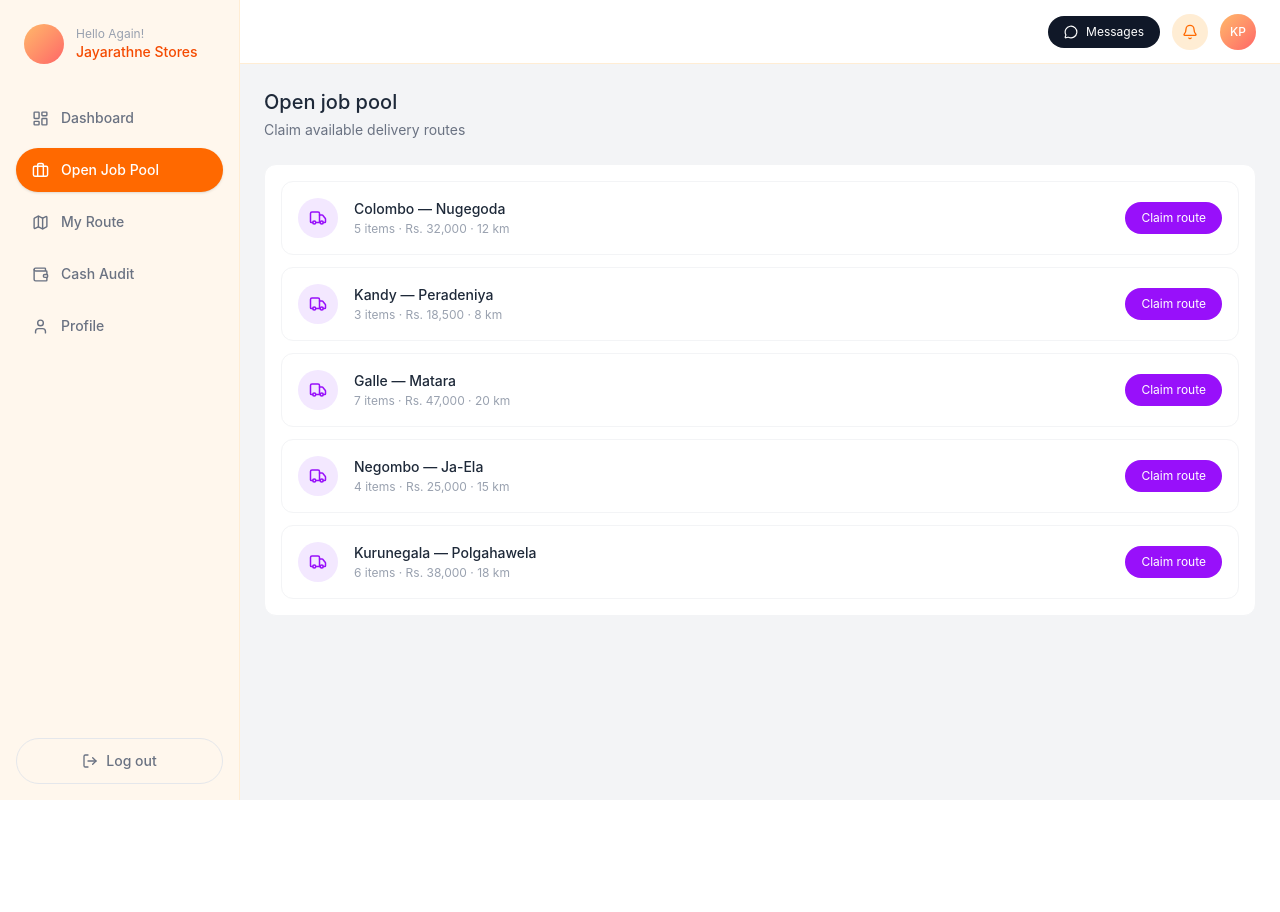
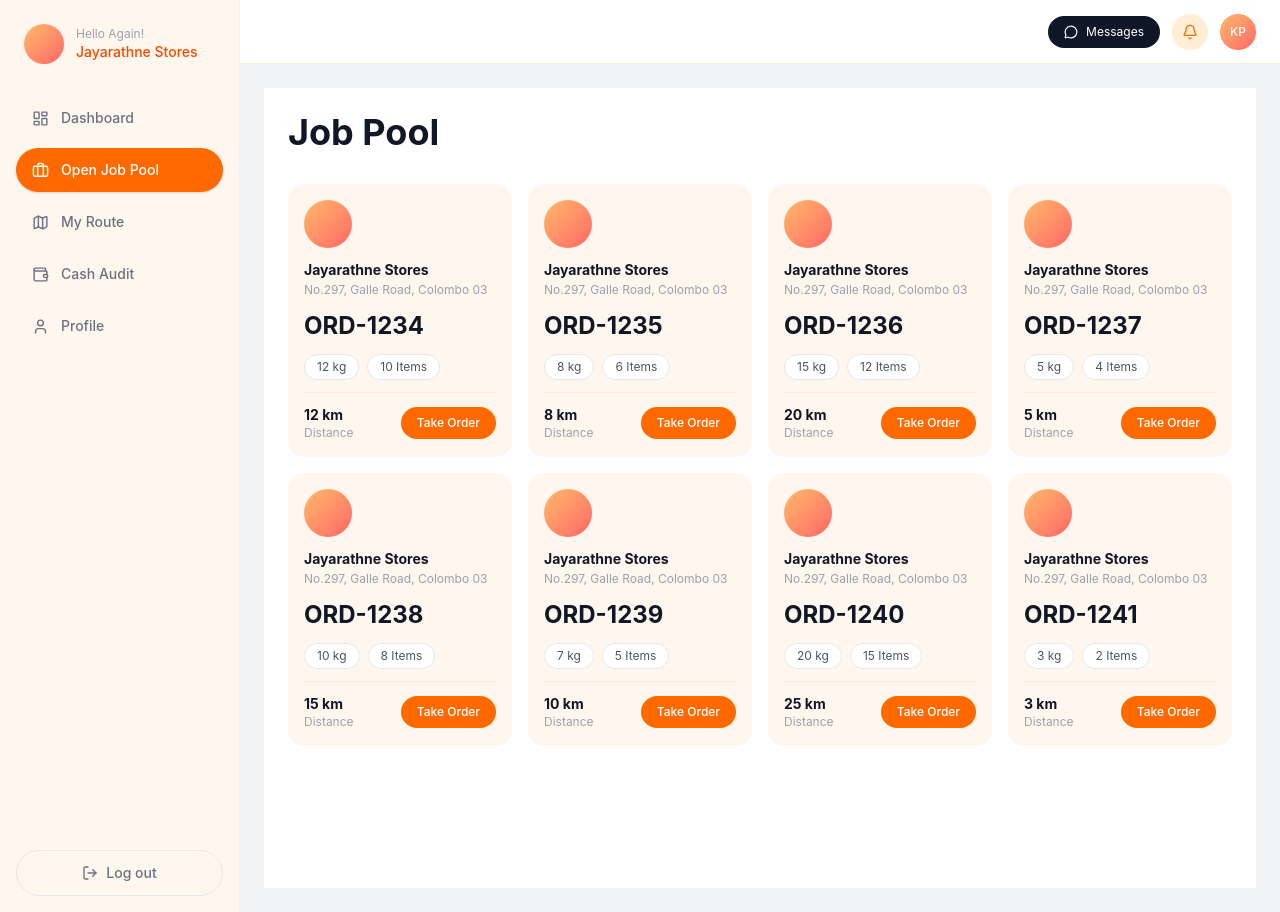
Before and after one commit to AsanJayarathne/fmcg-vendora, a React (Vite) app in the folder driver-frontend/: page /jobpool in a window 1280 px wide. Before the commit the page ends 800 px from the top, so only its background shows below. Built offline with nearby package versions, Linux system fonts and the light colour scheme.

Commit message:
Update Job Pool page with Figma design and reusable JobCard component

```diff
--- a/driver-frontend/src/components/JobCard.jsx
+++ b/driver-frontend/src/components/JobCard.jsx
@@ -1,34 +1,52 @@
-import { Truck, CheckCircle } from 'lucide-react';
+function JobCard({ job, onClaim }) {
+  return (
+    <div className="bg-orange-50 rounded-2xl p-4 flex flex-col gap-3">
 
-function JobCard({ route, items, amount, distance, status, onClaim }) {
-  return (
-    <div className="flex items-center justify-between p-4 rounded-xl border border-gray-100 hover:border-purple-200 hover:bg-purple-50 transition-all">
-      <div className="flex items-center gap-4">
-        <div className="w-10 h-10 rounded-full bg-purple-100 flex items-center justify-center">
-          <Truck size={18} className="text-purple-600" />
-        </div>
-        <div>
-          <div className="text-sm font-medium text-gray-800">{route}</div>
-          <div className="text-xs text-gray-400 mt-0.5">
-            {items} items · {amount}{distance ? ` · ${distance}` : ''}
-          </div>
-        </div>
+      {/* Avatar */}
+      <div className="w-12 h-12 rounded-full bg-gradient-to-br from-orange-300 to-red-400" />
+
+      {/* Store Info */}
+      <div>
+        <div className="text-sm font-bold text-gray-900">{job.store}</div>
+        <div className="text-xs text-gray-400 mt-0.5">{job.address}</div>
       </div>
 
-      <div className="flex items-center gap-3">
-        {status === 'Available' ? (
+      {/* Order ID */}
+      <div className="text-2xl font-bold text-gray-900">{job.orderId}</div>
+
+      {/* Weight and Items pills */}
+      <div className="flex items-center gap-2">
+        <span className="text-xs px-3 py-1 rounded-full border border-gray-200 bg-white text-gray-600">
+          {job.weight}
+        </span>
+        <span className="text-xs px-3 py-1 rounded-full border border-gray-200 bg-white text-gray-600">
+          {job.items}
+        </span>
+      </div>
+
+      {/* Divider */}
+      <div className="border-t border-orange-100" />
+
+      {/* Distance and Button */}
+      <div className="flex items-center justify-between">
+        <div>
+          <div className="text-sm font-bold text-gray-900">{job.distance}</div>
+          <div className="text-xs text-gray-400">Distance</div>
+        </div>
+        {job.status === 'Available' ? (
           <button
             onClick={onClaim}
-            className="text-xs px-4 py-2 rounded-full bg-purple-600 text-white hover:bg-purple-700 transition-all"
+            className="text-xs px-4 py-2 rounded-full bg-orange-500 text-white hover:bg-orange-600 transition-all font-medium"
           >
-            Claim route
+            Take Order
           </button>
         ) : (
-          <span className="text-xs px-4 py-2 rounded-full bg-green-100 text-green-700 flex items-center gap-1.5">
-            <CheckCircle size={13} /> Claimed
+          <span className="text-xs px-4 py-2 rounded-full bg-green-100 text-green-700 font-medium">
+            Claimed ✓
           </span>
         )}
       </div>
+
     </div>
   );
 }
--- a/driver-frontend/src/pages/Dashboard.jsx
+++ b/driver-frontend/src/pages/Dashboard.jsx
@@ -72,26 +72,26 @@ function Dashboard() {
                 </div>
               </div>
 
-              {/* Payment Type */}
+             {/* Payment Type */}
               <div className="w-36">
-                <div className="text-xs text-gray-400 mb-0.5">Payment Type</div>
-                <div className="text-xs text-orange-500 font-medium">{item.paymentType}</div>
+                <div className="text-xs font-semibold text-gray-900 mb-0.5">Payment Type</div>
+                <div className="text-xs text-gray-400">{item.paymentType}</div>
               </div>
 
               {/* Status */}
               <div className="w-28">
-                <div className="text-xs text-gray-400 mb-0.5">Status</div>
-                <div className="text-xs text-orange-500 font-medium">{item.status}</div>
+                <div className="text-xs font-semibold text-gray-900 mb-0.5">Status</div>
+                <div className="text-xs text-gray-400">{item.status}</div>
               </div>
 
               {/* Amount */}
               <div className="w-28">
-                <div className="text-xs text-gray-400 mb-0.5">Amount</div>
-                <div className="text-xs text-orange-500 font-medium">{item.amount}</div>
+                <div className="text-xs font-semibold text-gray-900 mb-0.5">Amount</div>
+                <div className="text-xs text-gray-400">{item.amount}</div>
               </div>
 
               {/* Download Button */}
-              <button className="flex items-center gap-2 text-xs px-4 py-2 rounded-full border border-orange-400 text-orange-500 hover:bg-orange-100 transition-all">
+              <button className="flex items-center gap-2 text-xs px-4 py-2 rounded-full border border-blue-500 text-blue-500 hover:bg-blue-50 transition-all">
                 <Download size={13} />
                 Download Invoice
               </button>
--- a/driver-frontend/src/pages/JobPool.jsx
+++ b/driver-frontend/src/pages/JobPool.jsx
@@ -1,14 +1,16 @@
 import { useState } from 'react';
 import JobCard from '../components/JobCard';
 
-
 function JobPool() {
   const [jobs, setJobs] = useState([
-    { id: 1, route: 'Colombo — Nugegoda', items: 5, amount: 'Rs. 32,000', distance: '12 km', status: 'Available' },
-    { id: 2, route: 'Kandy — Peradeniya', items: 3, amount: 'Rs. 18,500', distance: '8 km', status: 'Available' },
-    { id: 3, route: 'Galle — Matara', items: 7, amount: 'Rs. 47,000', distance: '20 km', status: 'Available' },
-    { id: 4, route: 'Negombo — Ja-Ela', items: 4, amount: 'Rs. 25,000', distance: '15 km', status: 'Available' },
-    { id: 5, route: 'Kurunegala — Polgahawela', items: 6, amount: 'Rs. 38,000', distance: '18 km', status: 'Available' },
+    { id: 1, orderId: 'ORD-1234', store: 'Jayarathne Stores', address: 'No.297, Galle Road, Colombo 03', weight: '12 kg', items: '10 Items', distance: '12 km', status: 'Available' },
+    { id: 2, orderId: 'ORD-1235', store: 'Jayarathne Stores', address: 'No.297, Galle Road, Colombo 03', weight: '8 kg', items: '6 Items', distance: '8 km', status: 'Available' },
+    { id: 3, orderId: 'ORD-1236', store: 'Jayarathne Stores', address: 'No.297, Galle Road, Colombo 03', weight: '15 kg', items: '12 Items', distance: '20 km', status: 'Available' },
+    { id: 4, orderId: 'ORD-1237', store: 'Jayarathne Stores', address: 'No.297, Galle Road, Colombo 03', weight: '5 kg', items: '4 Items', distance: '5 km', status: 'Available' },
+    { id: 5, orderId: 'ORD-1238', store: 'Jayarathne Stores', address: 'No.297, Galle Road, Colombo 03', weight: '10 kg', items: '8 Items', distance: '15 km', status: 'Available' },
+    { id: 6, orderId: 'ORD-1239', store: 'Jayarathne Stores', address: 'No.297, Galle Road, Colombo 03', weight: '7 kg', items: '5 Items', distance: '10 km', status: 'Available' },
+    { id: 7, orderId: 'ORD-1240', store: 'Jayarathne Stores', address: 'No.297, Galle Road, Colombo 03', weight: '20 kg', items: '15 Items', distance: '25 km', status: 'Available' },
+    { id: 8, orderId: 'ORD-1241', store: 'Jayarathne Stores', address: 'No.297, Galle Road, Colombo 03', weight: '3 kg', items: '2 Items', distance: '3 km', status: 'Available' },
   ]);
 
   const claimJob = (id) => {
@@ -18,28 +20,19 @@ function JobPool() {
   };
 
   return (
-    <div>
-      {/* Header */}
-      <div className="mb-6">
-        <h2 className="text-xl font-medium text-gray-800">Open job pool</h2>
-        <p className="text-sm text-gray-500 mt-1">Claim available delivery routes</p>
+    <div className="bg-white min-h-screen p-6">
+      <div className="mb-8">
+        <h2 className="text-4xl font-bold text-gray-900">Job Pool</h2>
       </div>
 
-      {/* Job Cards */}
-      <div className="bg-white rounded-xl border border-gray-100 p-4">
-        <div className="flex flex-col gap-3">
+      <div className="grid grid-cols-4 gap-4">
         {jobs.map((job) => (
           <JobCard
             key={job.id}
-              route={job.route}
-              items={job.items}
-              amount={job.amount}
-              distance={job.distance}
-              status={job.status}
+            job={job}
             onClaim={() => claimJob(job.id)}
           />
         ))}
-        </div>
       </div>
     </div>
   );
```
Lines whose indentation alone changed are shown as unchanged.
